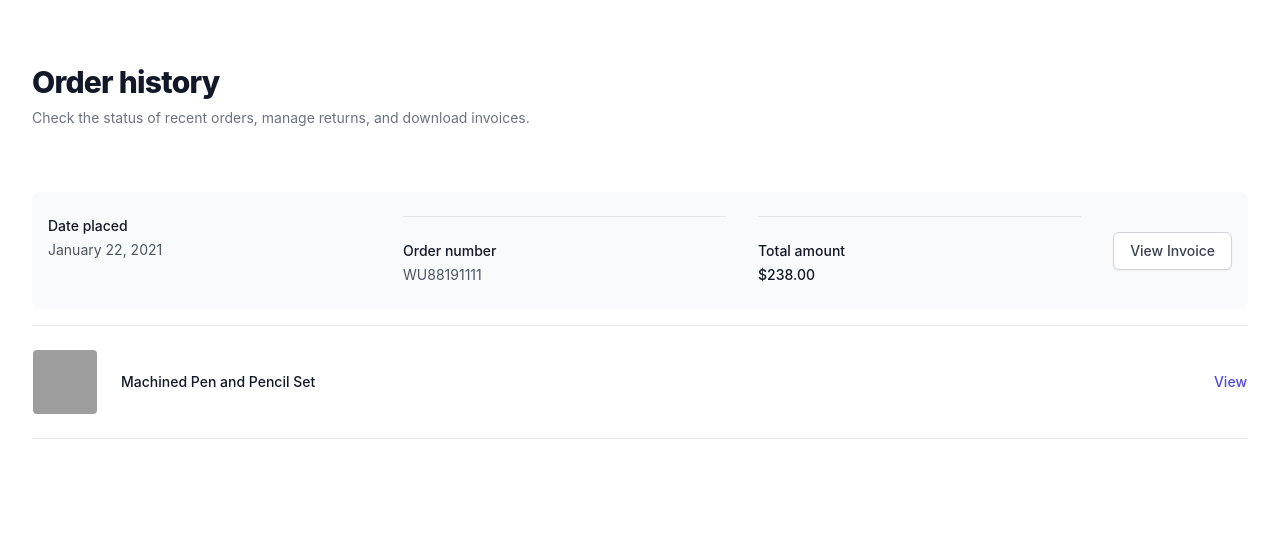
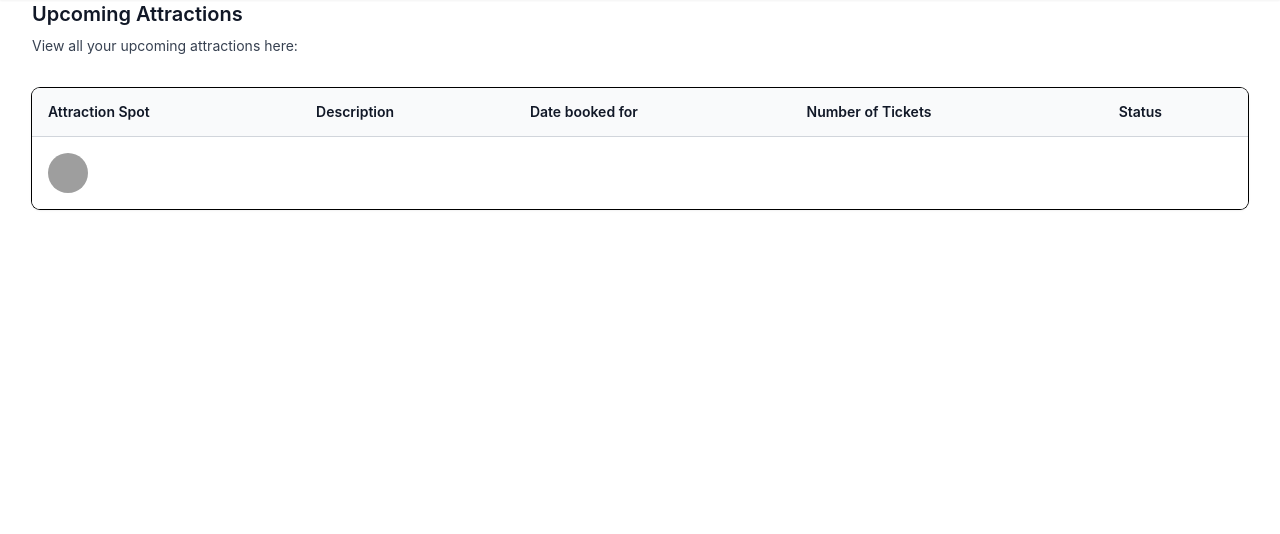
Before and after one commit to m-nikhil/flask-tourist, a Flask app: page /viewBookings in a window 1280 px wide. Shown: the part 66-600 px from the top of the page. Run offline with Flask 2, Linux system fonts and the light colour scheme; a user stored in the database is signed in; a database or web service that is not in the repository returns one stand-in record (values such as "Sample title"); some libraries are stand-ins or nearby versions; grey boxes are pictures that could not be loaded.

Commit message:
View bookings page done

```diff
--- a/app.py
+++ b/app.py
@@ -73,21 +73,21 @@ def attraction():
 @login_required
 def viewBookings():
     pprint(str(current_user.get_id()) + current_user.name)
-    return render_template('viewBooking.html')
-
     conn = get_db_connection()
     cur = conn.cursor()
-    cur.execute(''' select bk.booking_id, usr.name customer_name, usr.email, att.name attraction_spot, att.description, att.address, att.price_per_ticket, bk.number_of_tickets,
+    sql = '''select bk.booking_id, usr.name customer_name, usr.email, att.name attraction_spot, att.description, att.address, att.price_per_ticket, bk.number_of_tickets,
                 bk.date_of_booking, bk.status from booking bk
-                inner join user usr
+                inner join "user" usr
                 on bk.user_id = usr.user_id
                 inner join attraction att
                 on bk.attraction_id = att.attraction_id
-                where bk.user_id = 2 ''')
+                where bk.user_id = \'{}\' '''.format(current_user.get_id())
+    pprint(sql)
+    cur.execute(sql)
     bookings = cur.fetchall()
 
     colnames = [desc[0] for desc in cur.description]
-    bookings_dict = [ dict(zip(colnames,bookings)) for booking in bookings ]
+    bookings_dict = [ dict(zip(colnames,booking)) for booking in bookings ]
     cur.close()
     conn.close()
     return render_template('viewBooking.html', bookings=bookings_dict)
--- a/templates/base.html
+++ b/templates/base.html
@@ -42,7 +42,9 @@
         {% if current_user.is_authenticated%}
         <div class="hidden lg:flex lg:items-center lg:justify-end xl:col-span-4">
           <p class="text-indigo-600 hover:text-indigo-500 px-4 py-2"> Welcome, {{current_user.name}} </p>
-          <p class=" flex items-center justify-center px-4 py-2 border border-transparent rounded-md shadow-sm text-base font-medium text-white bg-indigo-600 hover:bg-indigo-700"> View Booking </p>
+          <!-- <p class=" flex items-center justify-center px-4 py-2 border border-transparent rounded-md shadow-sm text-base font-medium text-white bg-indigo-600 hover:bg-indigo-700"> View Booking </p> -->
+          <a href="/viewBookings" class="px-4 py-2 border border-transparent rounded-md shadow-sm text-base font-medium text-white bg-indigo-600 hover:bg-indigo-700"> View Booking </a>
+
           <a href="/logout" class="whitespace-nowrap text-base font-medium text-gray-500 hover:text-gray-900 px-12 py-2"> Logout </a>
         </div>
         {% else %}
--- a/templates/viewBooking.html
+++ b/templates/viewBooking.html
@@ -2,81 +2,66 @@
 <!-- This example requires Tailwind CSS v2.0+ -->
 
 {% block content %}
-<div class="bg-white">
-  <div class="max-w-7xl mx-auto py-16 px-4 sm:px-6 lg:pb-24 lg:px-8">
-    <div class="max-w-xl">
-      <h1 class="text-2xl font-extrabold tracking-tight text-gray-900 sm:text-3xl">Order history</h1>
-      <p class="mt-2 text-sm text-gray-500">Check the status of recent orders, manage returns, and download invoices.</p>
+<!-- This example requires Tailwind CSS v2.0+ -->
+<!-- This example requires Tailwind CSS v2.0+ -->
+<div class="px-4 sm:px-6 lg:px-8">
+  <div class="sm:flex sm:items-center">
+    <div class="sm:flex-auto">
+      <h1 class="text-xl font-semibold text-gray-900">Upcoming Attractions</h1>
+      <p class="mt-2 text-sm text-gray-700">View all your upcoming attractions here:</p>
     </div>
-
-    <div class="mt-16">
-      <h2 class="sr-only">Recent orders</h2>
-
-      <div class="space-y-20">
-        <div>
-          <h3 class="sr-only">Order placed on <time datetime="2021-01-22">January 22, 2021</time></h3>
-
-          <div class="bg-gray-50 rounded-lg py-6 px-4 sm:px-6 sm:flex sm:items-center sm:justify-between sm:space-x-6 lg:space-x-8">
-            <dl class="divide-y divide-gray-200 space-y-6 text-sm text-gray-600 flex-auto sm:divide-y-0 sm:space-y-0 sm:grid sm:grid-cols-3 sm:gap-x-6 lg:w-1/2 lg:flex-none lg:gap-x-8">
-              <div class="flex justify-between sm:block">
-                <dt class="font-medium text-gray-900">Date placed</dt>
-                <dd class="sm:mt-1">
-                  <time datetime="2021-01-22">January 22, 2021</time>
-                </dd>
-              </div>
-              <div class="flex justify-between pt-6 sm:block sm:pt-0">
-                <dt class="font-medium text-gray-900">Order number</dt>
-                <dd class="sm:mt-1">WU88191111</dd>
-              </div>
-              <div class="flex justify-between pt-6 font-medium text-gray-900 sm:block sm:pt-0">
-                <dt>Total amount</dt>
-                <dd class="sm:mt-1">$238.00</dd>
-              </div>
-            </dl>
-            <a href="#" class="w-full flex items-center justify-center bg-white mt-6 py-2 px-4 border border-gray-300 rounded-md shadow-sm text-sm font-medium text-gray-700 hover:bg-gray-50 focus:outline-none focus:ring-2 focus:ring-offset-2 focus:ring-indigo-500 sm:w-auto sm:mt-0">
-              View Invoice
-              <span class="sr-only">for order WU88191111</span>
-            </a>
-          </div>
-
-          <table class="mt-4 w-full text-gray-500 sm:mt-6">
-            <caption class="sr-only">
-              Products
-            </caption>
-            <thead class="sr-only text-sm text-gray-500 text-left sm:not-sr-only">
+  </div>
+  <div class="mt-8 flex flex-col">
+    <div class="-my-2 -mx-4 overflow-x-auto sm:-mx-6 lg:-mx-8">
+      <div class="inline-block min-w-full py-2 align-middle md:px-6 lg:px-8">
+        <div class="overflow-hidden shadow ring-1 ring-black ring-opacity-5 md:rounded-lg">
+          <table class="min-w-full divide-y divide-gray-300">
+            <thead class="bg-gray-50">
               <tr>
-                <th scope="col" class="sm:w-2/5 lg:w-1/3 pr-8 py-3 font-normal">Product</th>
-                <th scope="col" class="hidden w-1/5 pr-8 py-3 font-normal sm:table-cell">Price</th>
-                <th scope="col" class="hidden pr-8 py-3 font-normal sm:table-cell">Status</th>
-                <th scope="col" class="w-0 py-3 font-normal text-right">Info</th>
+                <th scope="col" class="py-3.5 pl-4 pr-3 text-left text-sm font-semibold text-gray-900 sm:pl-6">Attraction Spot</th>
+                <th scope="col" class="px-3 py-3.5 text-left text-sm font-semibold text-gray-900" style="word-break:break-all;" >Description</th>
+                <th scope="col" class="px-3 py-3.5 text-left text-sm font-semibold text-gray-900">Date booked for</th>
+                <th scope="col" class="px-3 py-3.5 text-left text-sm font-semibold text-gray-900">Number of Tickets</th>
+                <th scope="col" class="px-3 py-3.5 text-left text-sm font-semibold text-gray-900">Status</th>
               </tr>
             </thead>
-            <tbody class="border-b border-gray-200 divide-y divide-gray-200 text-sm sm:border-t">
+            <tbody class="divide-y divide-gray-200 bg-white">
+            {% for booking in bookings %}
               <tr>
-                <td class="py-6 pr-8">
-                  <div class="flex items-center">
-                    <img src="https://tailwindui.com/img/ecommerce-images/order-history-page-02-product-01.jpg" alt="Detail of mechanical pencil tip with machined black steel shaft and chrome lead tip." class="w-16 h-16 object-center object-cover rounded mr-6">
-                    <div>
-                      <div class="font-medium text-gray-900">Machined Pen and Pencil Set</div>
-                      <div class="mt-1 sm:hidden">$70.00</div>
+                  <td class="whitespace-nowrap py-4 pl-4 pr-3 text-sm sm:pl-6">
+                    <div class="flex items-center">
+                      <div class="h-10 w-10 flex-shrink-0">
+                        <img class="h-10 w-10 rounded-full" src="https://images.unsplash.com/photo-1517841905240-472988babdf9?ixlib=rb-1.2.1&ixid=eyJhcHBfaWQiOjEyMDd9&auto=format&fit=facearea&facepad=2&w=256&h=256&q=80" alt="">
+                      </div>
+                      <div class="ml-4">
+                        <div class="font-medium text-gray-900">{{booking['attraction_spot']}}</div>
+                        <div class="text-gray-500">{{booking['booking_id']}}</div>
+                      </div>
                     </div>
-                  </div>
-                </td>
-                <td class="hidden py-6 pr-8 sm:table-cell">$70.00</td>
-                <td class="hidden py-6 pr-8 sm:table-cell">Delivered Jan 25, 2021</td>
-                <td class="py-6 font-medium text-right whitespace-nowrap">
-                  <a href="#" class="text-indigo-600">View<span class="hidden lg:inline"> Product</span><span class="sr-only">, Machined Pen and Pencil Set</span></a>
-                </td>
-              </tr>
+                  </td>
+                  <td class="whitespace-nowrap px-3 py-4 text-sm text-gray-500">
+                    <div class="text-gray-900">{{booking['description']}}</div>
+                  </td>
 
-              <!-- More products... -->
+
+
+                  <td class="whitespace-nowrap px-3 py-4 text-sm text-gray-500">
+                    <span class="inline-flex rounded-full bg-green-100 px-2 text-xs font-semibold leading-5 text-green-800">{{booking['date_of_booking']}}</span>
+                  </td>
+                  <td class="whitespace-nowrap px-3 py-4 text-sm text-gray-500">{{booking['number_of_tickets']}}</td>
+                 <td class="whitespace-nowrap px-3 py-4 text-sm text-gray-500">
+                    <span class="inline-flex rounded-full bg-green-100 px-2 text-xs font-semibold leading-5 text-green-800">{{booking['status']}}</span>
+                  </td>
+
+                </tr>
+              {% endfor %}
+              <!-- More people... -->
             </tbody>
           </table>
         </div>
-
-        <!-- More orders... -->
       </div>
     </div>
   </div>
 </div>
+
 {% endblock content %}
```
